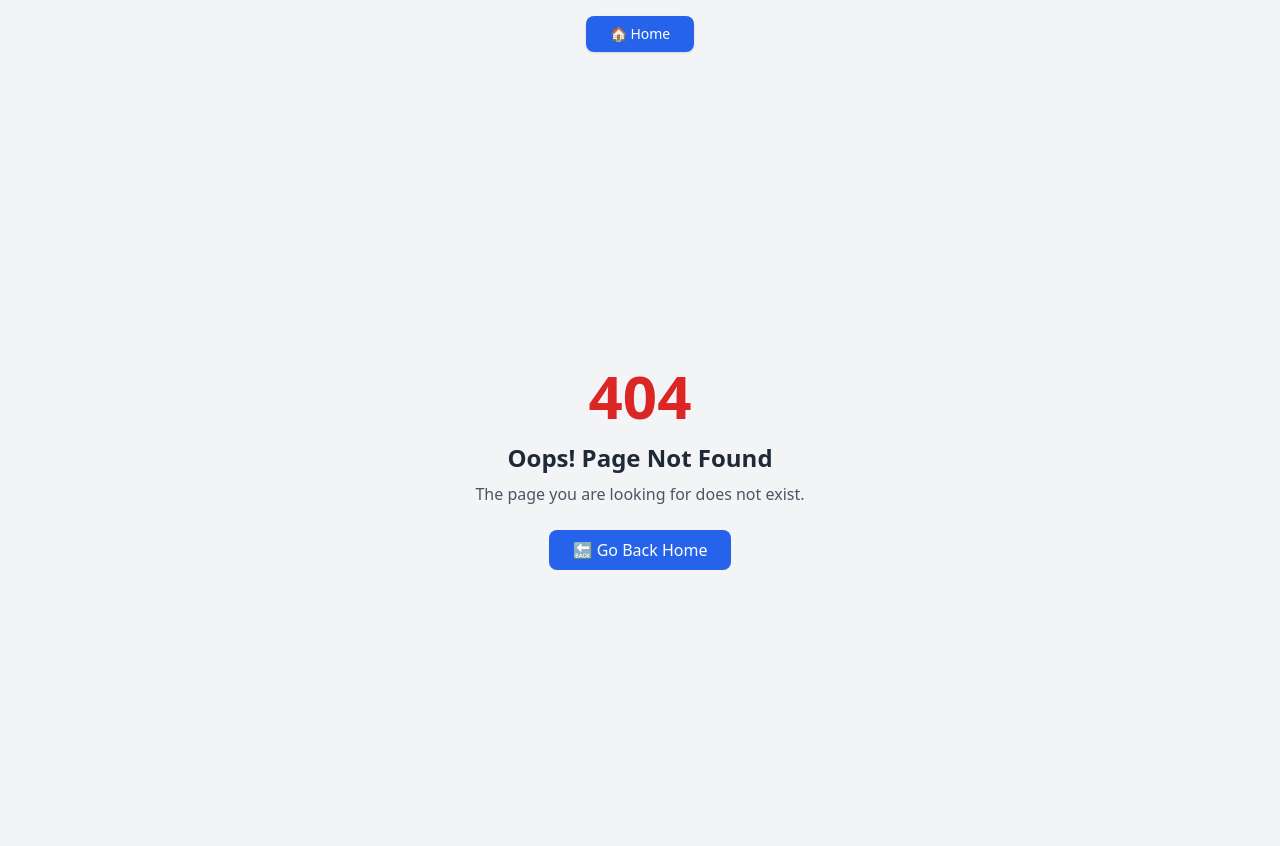
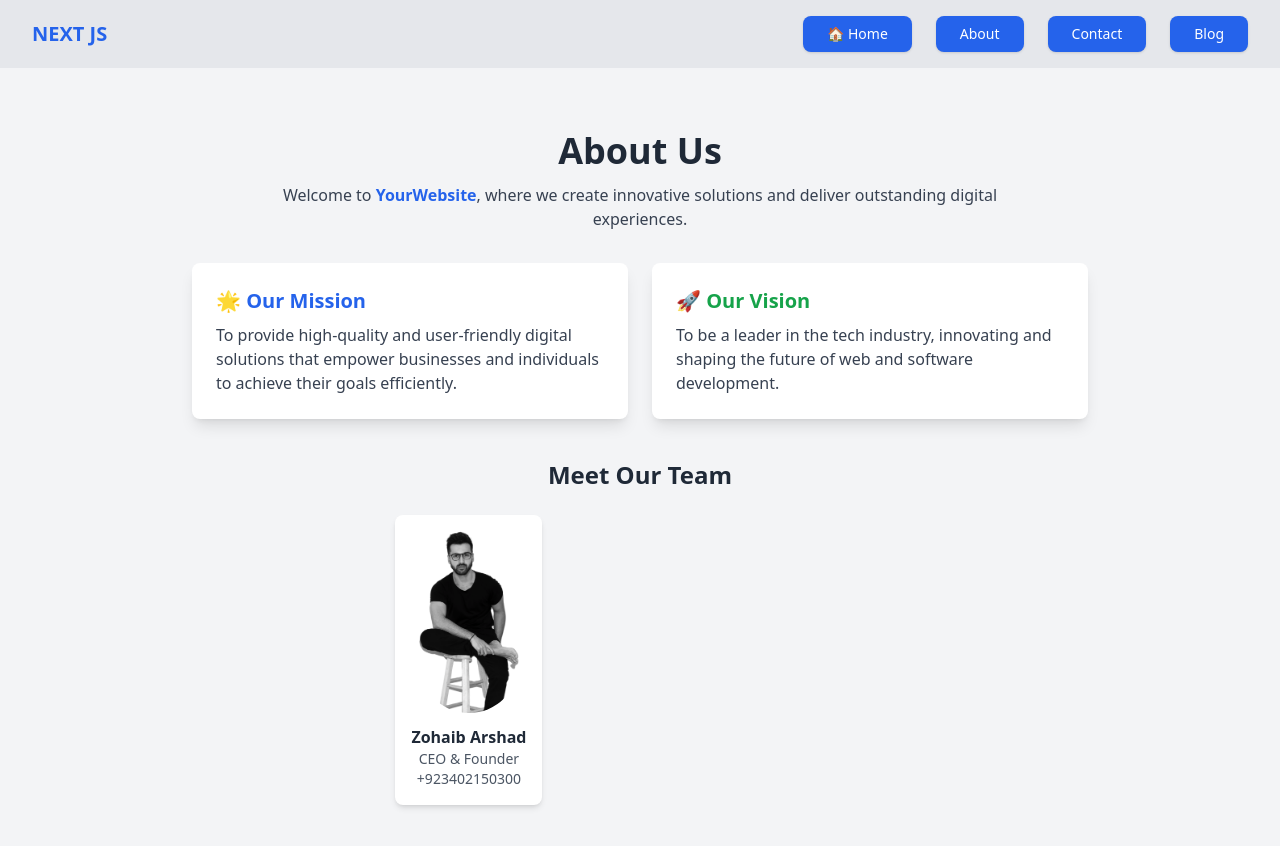
Before and after one commit to ZohaibArshad45/NextJS-Basic-to-advance, a Next.js app: page /about in a window 1280 px wide. Before the commit this address had no page. Shown: the top 846 px of the page. Built offline with nearby package versions, Linux system fonts and the light colour scheme.

Commit message:
ABout and header update

```diff
--- /dev/null
+++ b/src/app/about/page.jsx
@@ -0,0 +1,52 @@
+import Image from 'next/image';
+import React from 'react';
+
+const AboutPage = () => {
+    return (
+        <div className="flex flex-col items-center justify-center min-h-screen bg-gray-100 p-5">
+            {/* Hero Section */}
+            <div className="text-center max-w-3xl mb-8">
+                <h1 className="text-4xl font-bold text-gray-800">About Us</h1>
+                <p className="mt-3 text-gray-700">
+                    Welcome to <span className="font-semibold text-blue-600">YourWebsite</span>,
+                    where we create innovative solutions and deliver outstanding digital experiences.
+                </p>
+            </div>
+
+            {/* Mission & Vision Section */}
+            <div className="grid grid-cols-1 md:grid-cols-2 gap-6 max-w-4xl">
+                <div className="bg-white p-6 shadow-lg rounded-lg">
+                    <h2 className="text-xl font-semibold text-blue-600 mb-2">🌟 Our Mission</h2>
+                    <p className="text-gray-700">
+                        To provide high-quality and user-friendly digital solutions that empower businesses
+                        and individuals to achieve their goals efficiently.
+                    </p>
+                </div>
+                <div className="bg-white p-6 shadow-lg rounded-lg">
+                    <h2 className="text-xl font-semibold text-green-600 mb-2">🚀 Our Vision</h2>
+                    <p className="text-gray-700">
+                        To be a leader in the tech industry, innovating and shaping the future of web and
+                        software development.
+                    </p>
+                </div>
+            </div>
+
+            {/* Team Section */}
+            <div className="mt-10 max-w-4xl text-center">
+                <h2 className="text-2xl font-bold text-gray-800">Meet Our Team</h2>
+                <div className="grid grid-cols-1 sm:grid-cols-2 md:grid-cols-3 gap-6 mt-6">
+                    {/* Example Team Member */}
+                    <div className="bg-white p-4 rounded-lg shadow-md flex flex-col items-center">
+                        <Image src="/man.png" alt="Team Member" width={100} height={100} className="rounded-full" />
+                        <h3 className="font-semibold text-gray-800 mt-3">Zohaib Arshad</h3>
+                        <p className="text-gray-600 text-sm">CEO & Founder</p>
+                        <p className="text-gray-600 text-sm">+923402150300</p>
+                    </div>
+                    {/* Add more team members as needed */}
+                </div>
+            </div>
+        </div>
+    );
+};
+
+export default AboutPage;
--- a/src/components/Header.tsx
+++ b/src/components/Header.tsx
@@ -1,14 +1,81 @@
-import React from "react";
+'use client'
+import React, { useState } from "react";
 import Link from "next/link";
 import { Button } from "@/components/ui/button";
+import { Menu, X } from "lucide-react";
 
 const Header = () => {
+  const [isOpen, setIsOpen] = useState(false);
+
   return (
-    <div className="w-full flex justify-center bg-gray-100 py-4 shadow-md">
-      <Button className="bg-blue-600 hover:bg-blue-800 text-white px-6 py-2 rounded-lg shadow transition">
-        <Link href="/">🏠 Home</Link>
-      </Button>
-    </div>
+    // <nav className="fixed top-0 w-full bg-gray-100 shadow-md z-50">
+    <nav className=" top-0 w-full bg-gray-200 shadow-md z-50">
+      <div className="max-w-7xl  mx-auto px-4 sm:px-6 lg:px-8">
+        <div className="flex  justify-between items-center py-4">
+          {/* Logo or Brand */}
+          <div className="text-xl font-bold text-blue-600">NEXT JS</div>
+
+          {/* Desktop Menu */}
+          <div className="hidden md:flex space-x-6">
+            <Link href="/">
+              <Button className="bg-blue-600 hover:bg-blue-800 text-white px-6 py-2 rounded-lg shadow transition">
+                🏠 Home
+              </Button>
+            </Link>
+            <Link href="/about">
+              <Button className="bg-blue-600 hover:bg-blue-800 text-white px-6 py-2 rounded-lg shadow transition">
+                About
+              </Button>
+            </Link>
+            <Link href="/contact">
+              <Button className="bg-blue-600 hover:bg-blue-800 text-white px-6 py-2 rounded-lg shadow transition">
+                Contact
+              </Button>
+            </Link>
+            <Link href="/blog">
+              <Button className="bg-blue-600 hover:bg-blue-800 text-white px-6 py-2 rounded-lg shadow transition">
+                Blog
+              </Button>
+            </Link>
+          </div>
+
+          {/* Mobile Menu Button */}
+          <div className="md:hidden ">
+            <button onClick={() => setIsOpen(!isOpen)} className="text-blue-600 ">
+              {isOpen ? <X size={28} /> : <Menu size={28} />}
+            </button>
+          </div>
+        </div>
+      </div>
+
+      {/* Mobile Menu Dropdown */}
+      {isOpen && (
+        <div className="md:hidden bg-white shadow-lg">
+          <div className="flex flex-col bg-gray-100 items-center space-y-3 py-4 ">
+            <Link href="/" onClick={() => setIsOpen(false)}>
+              <Button className="w-full bg-blue-600 hover:bg-blue-800 text-white px-6 py-2 rounded-lg transition">
+                🏠 Home
+              </Button>
+            </Link>
+            <Link href="/about" onClick={() => setIsOpen(false)}>
+              <Button className="w-full bg-blue-600 hover:bg-blue-800 text-white px-6 py-2 rounded-lg transition">
+                About
+              </Button>
+            </Link>
+            <Link href="/waiting" onClick={() => setIsOpen(false)}>
+              <Button className="w-full bg-blue-600 hover:bg-blue-800 text-white px-6 py-2 rounded-lg transition">
+                Team
+              </Button>
+            </Link>
+            <Link href="/waiting" onClick={() => setIsOpen(false)}>
+              <Button className="w-full bg-blue-600 hover:bg-blue-800 text-white px-6 py-2 rounded-lg transition">
+                Contact
+              </Button>
+            </Link>
+          </div>
+        </div>
+      )}
+    </nav>
   );
 };
 
```
